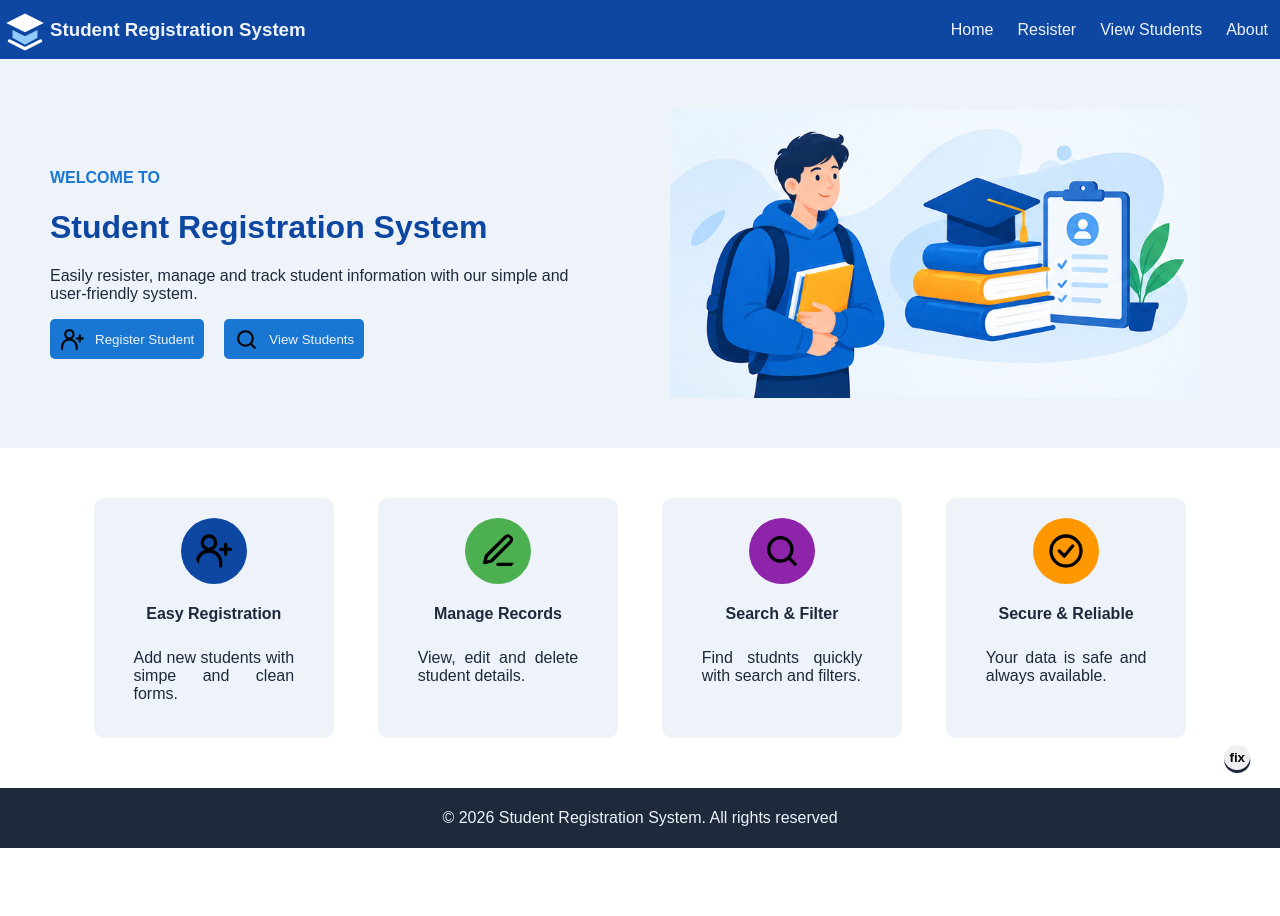
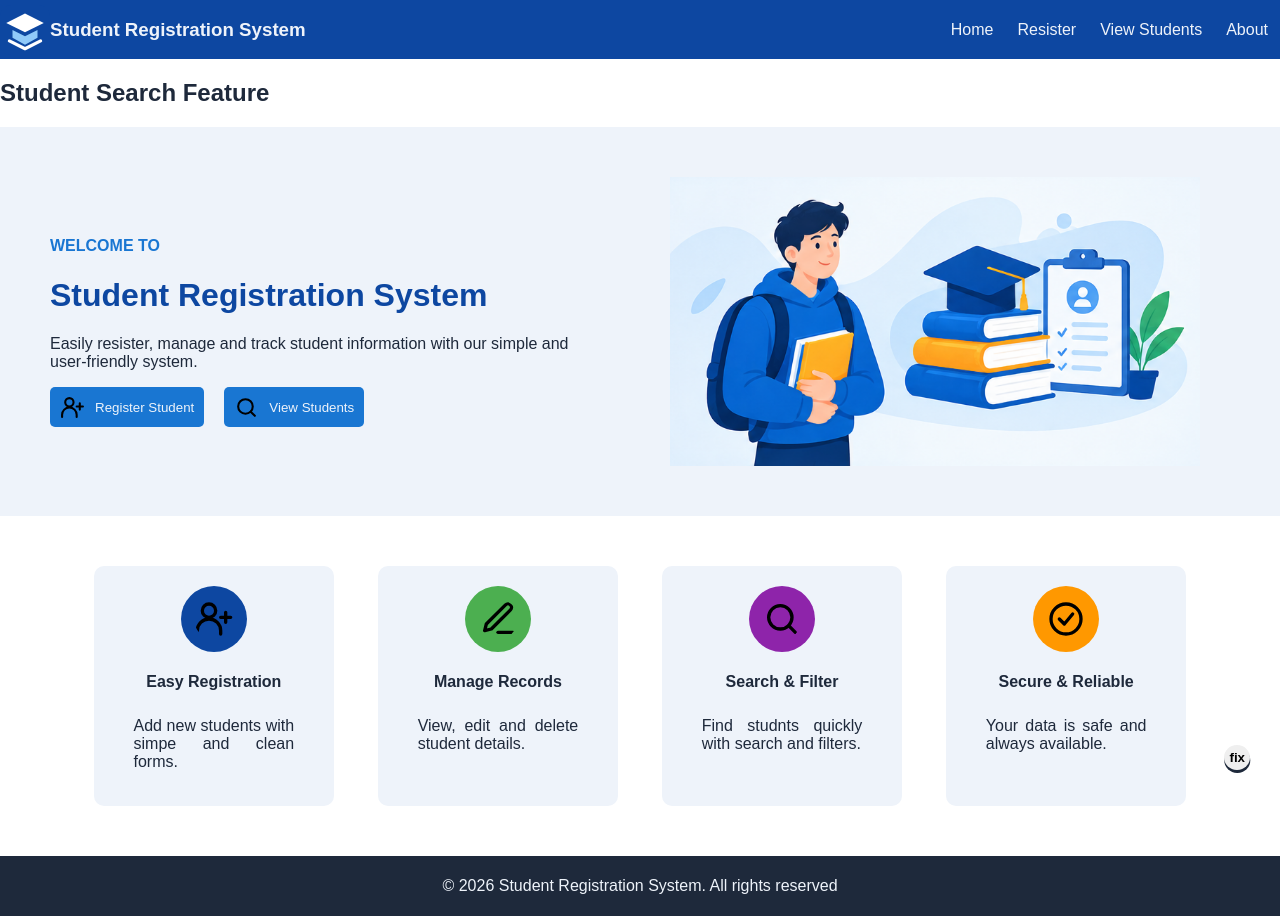
Before and after one commit to Hardeep7488/student-registration-system, a plain HTML site: page index.html in a window 1280 px wide. Before the commit the page ends 848 px from the top, so only its background shows below. Drawn offline with Linux system fonts and the light colour scheme.

Commit message:
Add student search section

```diff
--- a/index.html
+++ b/index.html
@@ -8,6 +8,7 @@
 
 </head>
 <body>
+
      <header id="header">
        <div id="logo">
            <img src="icon/favicon.svg" alt="logo" id="logoimg">
@@ -20,6 +21,7 @@
                 <a href="about.html" class="navbutton">About</a>
             </nav>
      </header>
+     <h2>Student Search Feature</h2>
         <main id="maincontainer">
             <div id="intro">
                 <h4 id="welcome">WELCOME TO</h4>
```
